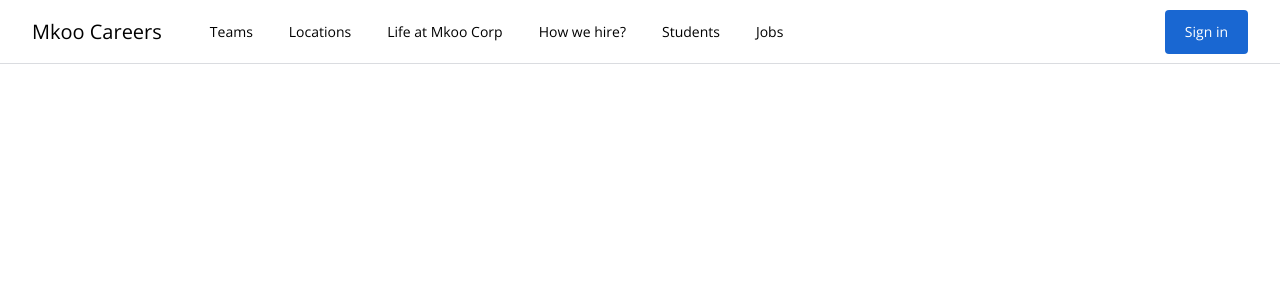
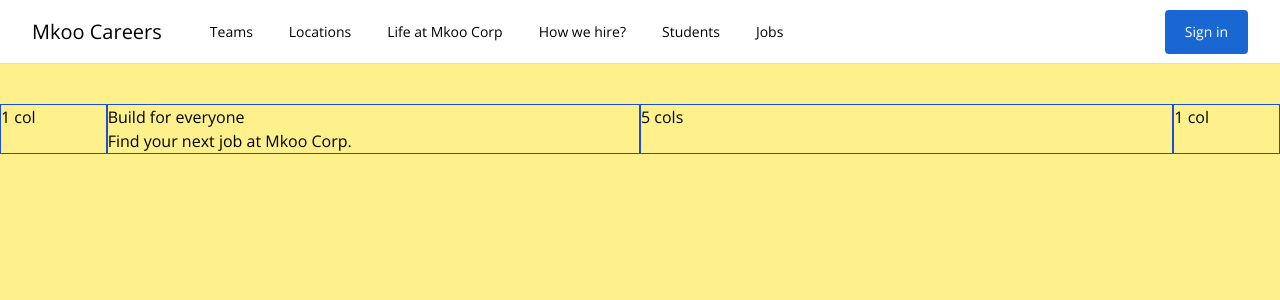
Before and after one commit to tomekrychtyk/google-career-search-vuejs, a Vue app: page / in a window 1280 px wide. Shown: the top 300 px of the page. Built offline with nearby package versions, Linux system fonts and the light colour scheme.

Commit message:
WIP: The Headline component

```diff
--- a/src/App.vue
+++ b/src/App.vue
@@ -1,16 +1,17 @@
 <template>
-  <div class="wrapper">
-    <MainNav />
-  </div>
+  <MainNav />
+  <TheHero />
 </template>
 
 <script>
 import MainNav from "@/components/MainNav.vue"
+import TheHero from "@/components/TheHero.vue"
 
 export default {
   name: "App",
   components: {
-    MainNav
+    MainNav,
+    TheHero
   }
 }
 </script>
--- a/src/components/MainNav.vue
+++ b/src/components/MainNav.vue
@@ -1,5 +1,5 @@
 <template>
-  <header class="w-full text-sm">
+  <header :class="['w-full', 'text-sm', headerHeightClass]">
     <div class="fixed left-0 top-0 h-16 w-full bg-white">
       <div class="mx-auto flex h-full flex-nowrap border-b border-solid border-brand-grey-1 px-8">
         <a class="flex h-full items-center text-xl" :href="url">{{ company }}</a>
@@ -40,6 +40,14 @@ export default {
       isLoggedIn: false
     }
   },
+  computed: {
+    headerHeightClass() {
+      return {
+        "h-16": !this.isLoggedIn,
+        "h-32": this.isLoggedIn
+      }
+    }
+  },
   methods: {
     loginUser() {
       this.isLoggedIn = true
--- a/src/components/SubNav.vue
+++ b/src/components/SubNav.vue
@@ -14,7 +14,7 @@ export default {
   name: "SubNav",
   data() {
     return {
-      onJobResultsPage: false
+      onJobResultsPage: true
     }
   }
 }
--- /dev/null
+++ b/src/components/TheHeadline.vue
@@ -0,0 +1,20 @@
+<template>
+  <section>
+    <h1>Build for everyone</h1>
+    <h2>Find your next job at Mkoo Corp.</h2>
+  </section>
+</template>
+
+<script>
+export default {
+  name: "TheHeadline",
+  data() {
+    return {
+      sample: "Hello!"
+    }
+  },
+  created() {
+    console.log("been created: ", this.sample)
+  }
+}
+</script>
--- /dev/null
+++ b/src/components/TheHero.vue
@@ -0,0 +1,22 @@
+<template>
+  <main>
+    <section class="bg-yellow flex h-screen flex-col bg-yellow-200 pb-20 pt-10">
+      <div class="grid grid-cols-12">
+        <div class="col-span-1 col-start-1 border border-blue-700">1 col</div>
+        <div class="col-span-5 col-start-2 border border-blue-700"><TheHeadline /></div>
+        <div class="col-span-5 col-start-7 border border-blue-700">5 cols</div>
+        <div class="col-span-1 col-start-12 border border-blue-700">1 col</div>
+      </div>
+    </section>
+  </main>
+</template>
+
+<script>
+import TheHeadline from "./TheHeadline.vue"
+export default {
+  name: "TheHero",
+  components: {
+    TheHeadline
+  }
+}
+</script>
```
